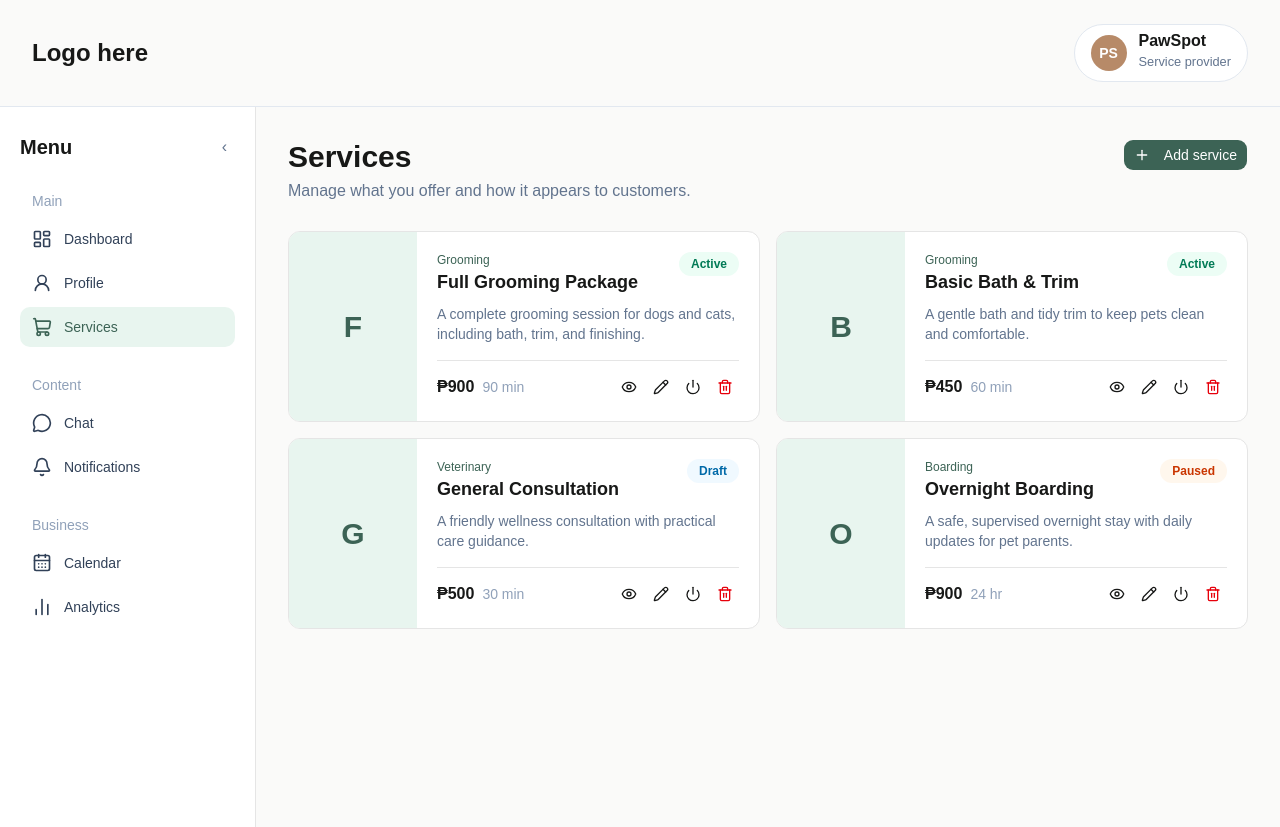
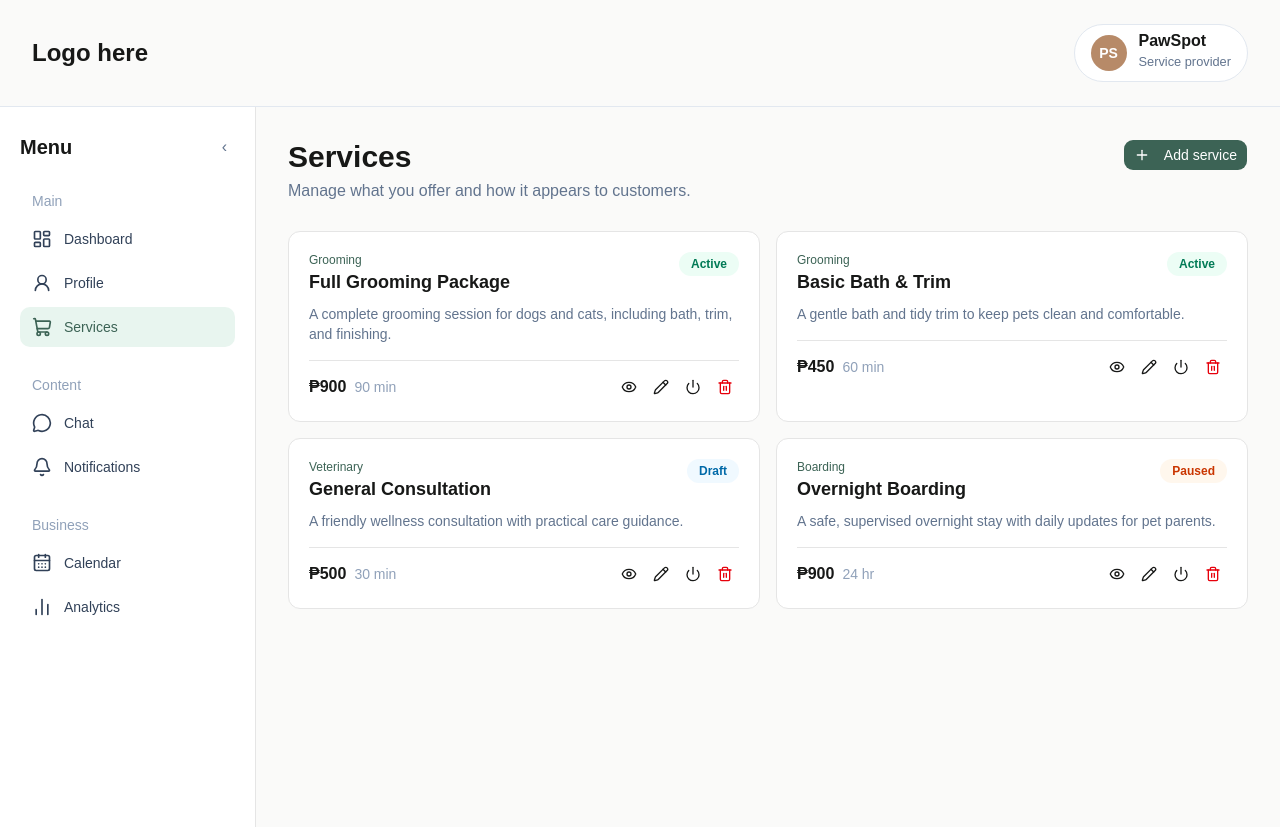
Before and after one commit to GarudaKurt/Aspen, a Next.js app: page /tenant-dashboard/services in a window 1280 px wide. Built offline with nearby package versions, Linux system fonts and the light colour scheme.

Commit message:
Remove images from service management cards

```diff
--- a/src/features/tenant-dashboard/components/services-view.tsx
+++ b/src/features/tenant-dashboard/components/services-view.tsx
@@ -37,15 +37,12 @@ export function ServicesView({ initialServices }: { initialServices: ServiceItem
       <div><h1 className="text-3xl font-bold">Services</h1><p className="mt-1 text-slate-500">Manage what you offer and how it appears to customers.</p></div>
       <Button type="button" onClick={openCreate} className="bg-[#3c6355] text-white hover:bg-[#2f5044]"><Plus className="mr-2 size-4" />Add service</Button>
     </div>
-    {items.length ? <div className="mt-7 grid gap-4 md:grid-cols-2">{items.map((service) => <Card key={service.id} className="overflow-hidden bg-white p-0 shadow-none">
-      <div className="flex min-h-32">
-        {service.image ? <img src={service.image} alt="" className="hidden w-32 object-cover sm:block" /> : <div className="hidden w-32 place-items-center bg-[#e8f5ef] text-3xl font-bold text-[#3c6355] sm:grid">{service.title.charAt(0)}</div>}
-        <div className="min-w-0 flex-1 p-5">
+    {items.length ? <div className="mt-7 grid gap-4 md:grid-cols-2">{items.map((service) => <Card key={service.id} className="bg-white p-5 shadow-none">
+        <div className="min-w-0">
           <div className="flex items-start justify-between gap-3"><div className="min-w-0"><p className="text-xs font-medium text-[#3c6355]">{service.category}</p><h2 className="truncate text-lg font-semibold">{service.title}</h2></div><span className={`shrink-0 rounded-full px-3 py-1 text-xs font-semibold ${statusClass(service.status)}`}>{service.status}</span></div>
           <p className="mt-2 line-clamp-2 text-sm text-slate-500">{service.description}</p>
           <div className="mt-4 flex flex-wrap items-center justify-between gap-3 border-t pt-3"><div><strong>{service.price}</strong><span className="ml-2 text-sm text-slate-400">{service.duration}</span></div><div className="flex gap-1"><Button type="button" variant="ghost" size="icon-sm" title="Preview service" aria-label="Preview service" onClick={() => setPreviewing(service)}><Eye /></Button><Button type="button" variant="ghost" size="icon-sm" title="Edit service" aria-label="Edit service" onClick={() => openEdit(service)}><Pencil /></Button><Button type="button" variant="ghost" size="icon-sm" title={service.status === "Active" ? "Pause service" : "Publish service"} aria-label={service.status === "Active" ? "Pause service" : "Publish service"} onClick={() => toggle(service.id)}><Power /></Button><Button type="button" variant="ghost" size="icon-sm" className="text-red-600 hover:text-red-700" title="Delete service" aria-label="Delete service" onClick={() => remove(service.id)}><Trash2 /></Button></div></div>
         </div>
-      </div>
     </Card>)}</div> : <Card className="mt-7 bg-white p-10 text-center shadow-none"><h2 className="font-semibold">No services yet</h2><p className="mt-1 text-sm text-slate-500">Add your first service so customers know what you offer.</p><Button type="button" onClick={openCreate} className="mt-4 bg-[#3c6355] text-white hover:bg-[#2f5044]">Add service</Button></Card>}
     <ServiceFormSheet open={formOpen} service={editing} onClose={() => setFormOpen(false)} onSave={save} />
     <ServicePreviewSheet service={previewing} onClose={() => setPreviewing(null)} />
```
